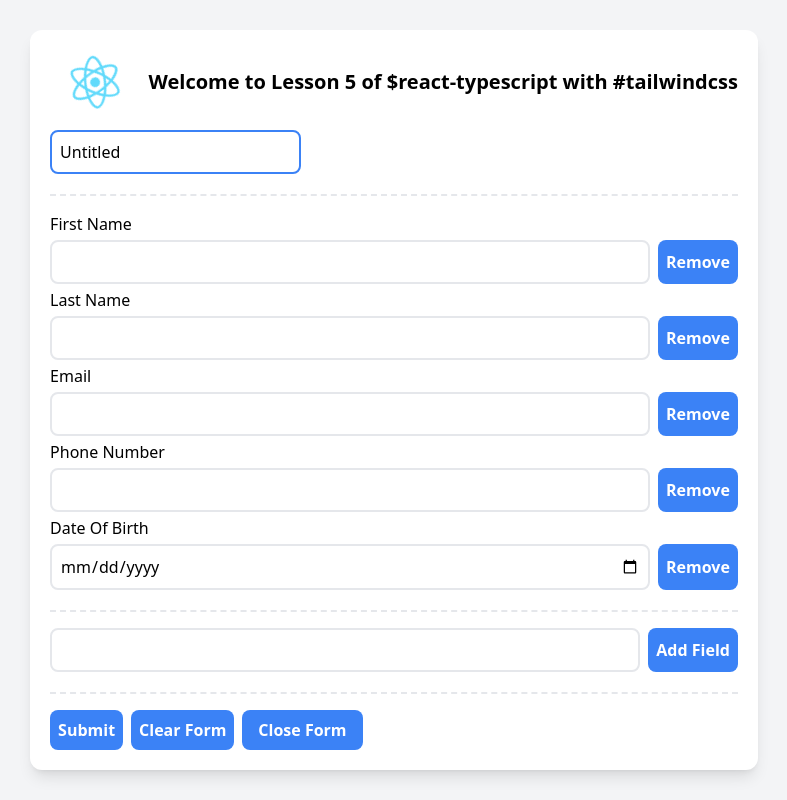
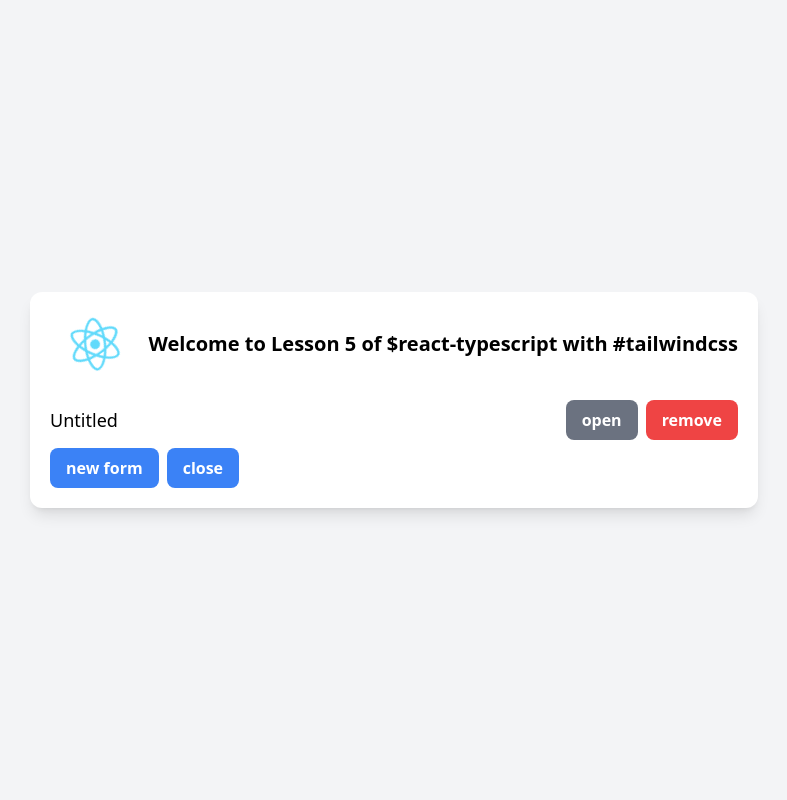
Before and after one commit to iamsdas/WD-301, a React (Create React App) app: page / in a window 1280 px wide. Both pictures are taken after a click on the button "Open Form". Shown: the whole page, without its empty margins (246-1033 px from the left). Built offline with nearby package versions, Linux system fonts and the light colour scheme.

Commit message:
add code for lvl3 milestone

```diff
--- a/src/App.tsx
+++ b/src/App.tsx
@@ -2,7 +2,7 @@ import Header from './components/Header';
 import AppContainer from './components/AppContainer';
 import { useCallback, useState } from 'react';
 import Home from './components/Home';
-import Form from './components/Form';
+import FormContainer from './components/FormContainer';
 
 function App() {
   const [state, setState] = useState('HOME');
@@ -22,7 +22,7 @@ function App() {
         {state === 'HOME' ? (
           <Home openFormCB={openFormCB}></Home>
         ) : (
-          <Form closeFormCB={closeFormCB}></Form>
+          <FormContainer closeFormCB={closeFormCB} />
         )}
       </div>
     </AppContainer>
--- a/src/components/Form.tsx
+++ b/src/components/Form.tsx
@@ -1,43 +1,7 @@
 import { useState, FormEvent, useEffect, useRef } from 'react';
 import LabeledInput from './LabeledInput';
-
-interface IFormData {
-  id: number;
-  title: string;
-  formFields: IFormField[];
-}
-
-interface IFormField {
-  id: number;
-  label: string;
-  type: string;
-  value: string;
-}
-
-const formFields: IFormField[] = [
-  { label: 'First Name', id: 1, type: 'text', value: '' },
-  { label: 'Last Name', id: 2, type: 'text', value: '' },
-  { label: 'Email', id: 3, type: 'email', value: '' },
-  { label: 'Phone Number', id: 4, type: 'number', value: '' },
-  { label: 'Date of Birth', id: 5, type: 'date', value: '' },
-];
-
-const getLocalForms = (): IFormData[] => {
-  const savedForms = localStorage.getItem('forms') ?? '[]';
-  return JSON.parse(savedForms);
-};
-
-const initState = (): IFormData => {
-  const localForms = getLocalForms();
-  if (localForms.length > 0) return localForms[0];
-  const newForm = { title: 'Untitled', formFields, id: Number(new Date()) };
-  saveLocalForms([...localForms, newForm]);
-  return newForm;
-};
-
-const saveLocalForms = (localForms: IFormData[]) => {
-  localStorage.setItem('forms', JSON.stringify(localForms));
-};
+import { getLocalForms } from './FormList';
+import { IFormData, saveLocalForms } from './FormContainer';
 
 const saveFormData = (currState: IFormData) => {
   const localForms = getLocalForms();
@@ -47,8 +11,19 @@ const saveFormData = (currState: IFormData) => {
   saveLocalForms(updateLocalForms);
 };
 
-const Form = ({ closeFormCB }: { closeFormCB: () => void }) => {
-  const [state, setState] = useState(() => initState());
+const initState = (id: number) => {
+  const forms = getLocalForms();
+  return forms.find((form) => form.id === id)!;
+};
+
+const Form = ({
+  closeFormCB,
+  formId,
+}: {
+  closeFormCB: () => void;
+  formId: number;
+}) => {
+  const [state, setState] = useState(() => initState(formId));
   const [newField, setNewField] = useState('');
   const ref = useRef<HTMLInputElement>(null);
 
--- /dev/null
+++ b/src/components/FormContainer.tsx
@@ -0,0 +1,46 @@
+import { useState, useCallback } from 'react';
+import Form from './Form';
+import FormList from './FormList';
+
+export interface IFormField {
+  id: number;
+  label: string;
+  type: string;
+  value: string;
+}
+
+export interface IFormData {
+  id: number;
+  title: string;
+  formFields: IFormField[];
+}
+
+export const saveLocalForms = (localForms: IFormData[]) => {
+  localStorage.setItem('forms', JSON.stringify(localForms));
+};
+
+const FormContainer = ({ closeFormCB }: { closeFormCB: () => void }) => {
+  const [displayList, setDisplayList] = useState(true);
+  const [formId, setFormId] = useState(0);
+
+  const showForm = useCallback((id: number) => {
+    setFormId(id);
+    setDisplayList(false);
+  }, []);
+
+  const showList = useCallback(() => {
+    setDisplayList(true);
+  }, []);
+
+  return (
+    <>
+      {displayList ? (
+        <FormList closeFormCB={closeFormCB} showFormCB={showForm} />
+      ) : (
+        <Form closeFormCB={showList} formId={formId} />
+      )}
+    </>
+  );
+};
+
+export default FormContainer;
--- /dev/null
+++ b/src/components/FormList.tsx
@@ -0,0 +1,89 @@
+import { useEffect, useState } from 'react';
+import { IFormData, IFormField, saveLocalForms } from './FormContainer';
+
+const formFields: IFormField[] = [
+  { label: 'First Name', id: 1, type: 'text', value: '' },
+  { label: 'Last Name', id: 2, type: 'text', value: '' },
+  { label: 'Email', id: 3, type: 'email', value: '' },
+  { label: 'Phone Number', id: 4, type: 'number', value: '' },
+  { label: 'Date of Birth', id: 5, type: 'date', value: '' },
+];
+
+export const getLocalForms = (): IFormData[] => {
+  const savedForms = localStorage.getItem('forms');
+  if (savedForms) return JSON.parse(savedForms);
+  const newForms = [{ title: 'Untitled', formFields, id: Number(new Date()) }];
+  saveLocalForms(newForms);
+  return newForms;
+};
+
+const addNewForm = () => {
+  const localForms = getLocalForms();
+  saveLocalForms([
+    ...localForms,
+    { title: 'Untitled', formFields, id: Number(new Date()) },
+  ]);
+};
+
+const removeForm = (id: number) => {
+  const localForms = getLocalForms();
+  saveLocalForms(localForms.filter((form) => form.id !== id));
+};
+
+const FormList = ({
+  closeFormCB,
+  showFormCB,
+}: {
+  closeFormCB: () => void;
+  showFormCB: (id: number) => void;
+}) => {
+  const [forms, setForms] = useState(() => getLocalForms());
+
+  useEffect(() => {
+    const interval = setInterval(() => {
+      const newForms = getLocalForms();
+      if (forms.length !== newForms.length) setForms(newForms);
+    }, 1000);
+    return () => {
+      clearInterval(interval);
+    };
+  }, [forms]);
+
+  return (
+    <div>
+      <div className='divide-y-2'>
+        {forms.map((form) => (
+          <div className='flex justify-between items-center py-2' key={form.id}>
+            <div className='text-lg'>{form.title}</div>
+            <div className='flex gap-2'>
+              <button
+                onClick={() => showFormCB(form.id)}
+                className='bg-gray-500 hover:bg-gray-700 text-white font-bold py-2 px-4 rounded-lg'>
+                open
+              </button>
+              <button
+                onClick={() => removeForm(form.id)}
+                className='bg-red-500 hover:bg-red-700 text-white font-bold py-2 px-4 rounded-lg'>
+                remove
+              </button>
+            </div>
+          </div>
+        ))}
+      </div>
+      <div className='capitalize flex gap-2'>
+        <button
+          onClick={addNewForm}
+          className='bg-blue-500 hover:bg-blue-700 text-white font-bold py-2 px-4 rounded-lg'>
+          new form
+        </button>
+        <button
+          onClick={closeFormCB}
+          className='bg-blue-500 hover:bg-blue-700 text-white font-bold py-2 px-4 rounded-lg'>
+          close
+        </button>
+      </div>
+    </div>
+  );
+};
+
+export default FormList;
```
